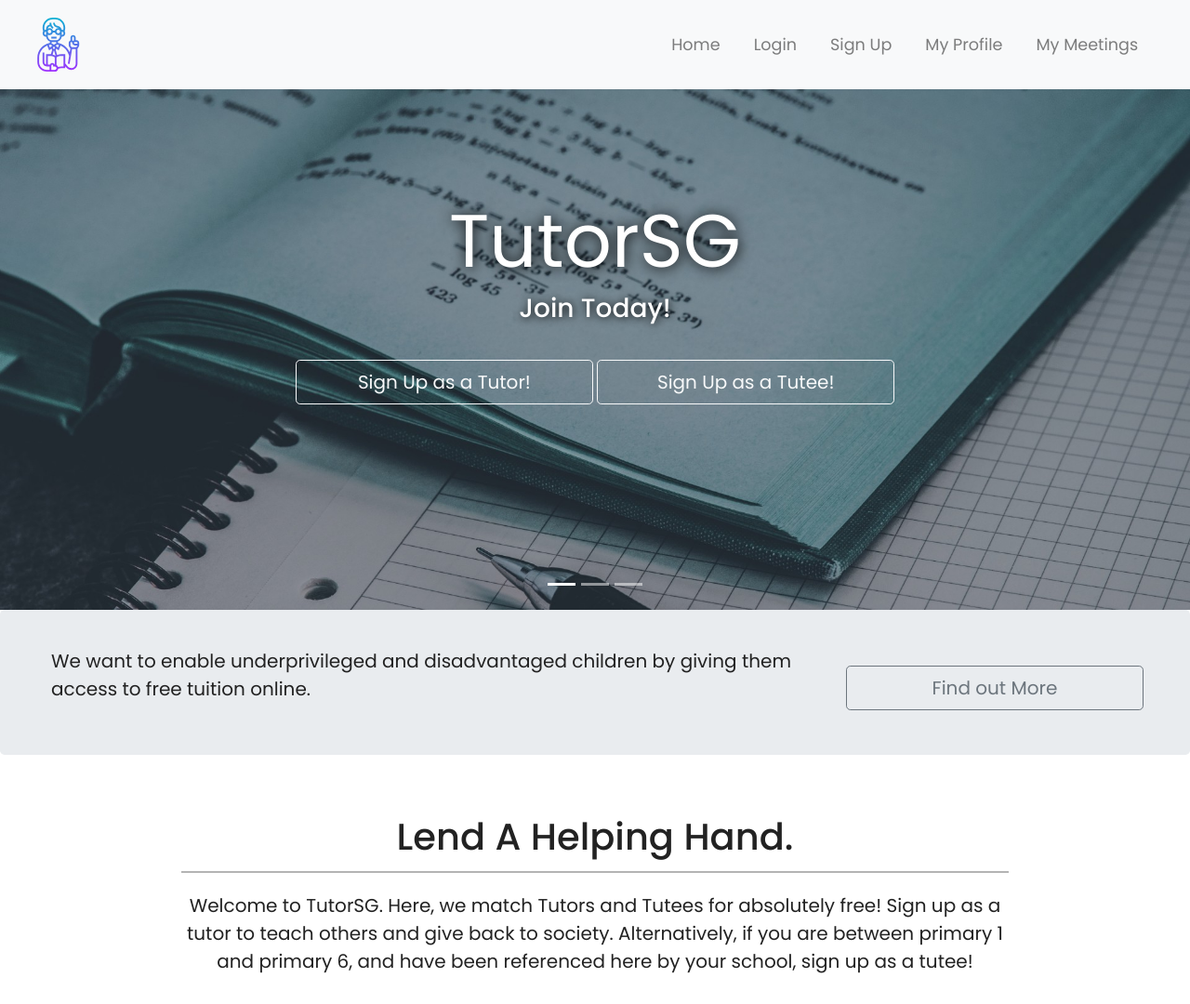
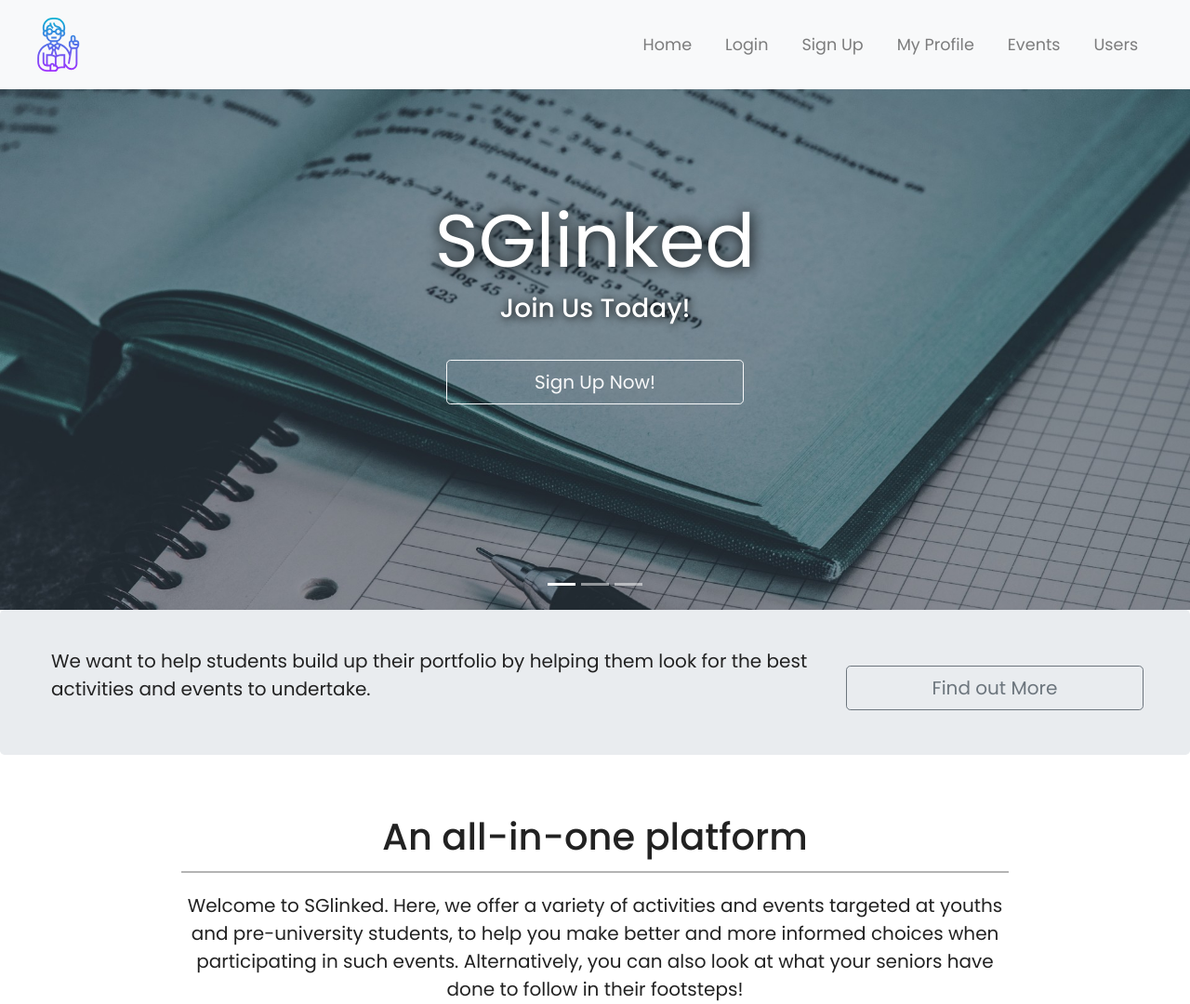
Before and after one commit to Evan-HJ/IntuitionV8, a Flask app: page / in a window 1280 px wide. Shown: the top 1080 px of the page at 93% size. Run offline with Flask 2, Linux system fonts and the light colour scheme; some libraries are stand-ins or nearby versions.

Commit message:
home.html done

```diff
--- a/server.py
+++ b/server.py
@@ -8,6 +8,10 @@ app = Flask(__name__, static_url_path='/static')
 @app.route('/', methods=['GET'])
 def home():
     return render_template('home.html')
+
+@app.route('/backup', methods=['GET'])
+def backup():
+    return render_template('backup home.html')
 
 @app.route('/meetings', methods=['GET'])
 def meetings():
--- a/templates/home.html
+++ b/templates/home.html
@@ -9,8 +9,6 @@
 {%endblock%}
 
 {%block body%}
-        <!-- <div class="content"> -->
-            <!-- IMAGE SLIDER -->
     <div class="intro">
         <div id = "slides" class="carousel slide" data-ride="carousel">
             <ul class = "carousel-indicators">
@@ -23,35 +21,33 @@
                 <div class="carousel-item active">
                     <img src="/static/images/intro.jpg">
                     <div class="carousel-caption">
-                            <h1 class = "display-2"> TutorSG</h1>
-                            <h3>Join Today!</h3>
-                            <a href='/tutor/signup'><button type="button" class = "btn btn-outline-light btn-lg"> Sign Up as a Tutor!</button></a>
-                            <a href="/tutee/signup"><button type="button" class = "btn btn-outline-light btn-lg"> Sign Up as a Tutee!</button></a>
+                        <h1 class = "display-2"> SGlinked</h1>
+                        <h3>Join Us Today!</h3>
+                        <a href="/signup"><button type="button" class = "btn btn-outline-light btn-lg"> Sign Up Now!</button></a>
                     </div>
                 </div>
                 <div class="carousel-item">
-                        <img src="/static/images/intro2.jpg">
+                    <img src="/static/images/intro_2.jpeg">
                     <div class="carousel-caption">
-                            <h1>Study with us!</h1>
-                            <a href="/tutee/signup"><button type="button" class = "btn btn-outline-light btn-lg"> Sign Up as a Tutee!</button></a>
+                        <h1>Find events</h1>
+                        <a href="/events"><button type="button" class = "btn btn-outline-light btn-lg"> Explore </button></a>
                     </div>
                 </div>
                 <div class="carousel-item">
                     <img src="/static/images/intro3.jpg">
                     <div class="carousel-caption">
-                            <h1>Volunteer today!</h1>
-                            <a href="/tutor/signup"><button type="button" class = "btn btn-outline-light btn-lg"> Sign Up as a Tutor!</button></a>
+                        <h1>Learn from seniors</h1>
+                        <a href="/users"><button type="button" class = "btn btn-outline-light btn-lg"> Explore </button></a>
                     </div>
                 </div>
             </div>
         </div>
     </div>
 
-
     <div class="container-fluid">
         <div class="row jumbotron">
             <div class = "col-xs-12 col-sm-12 col-md-9 col-lg-9">
-                    <p class = "lead">We want to enable underprivileged and disadvantaged children by giving them access to free tuition online.</p>
+                <p class = "lead">We want to help students build up their portfolio by helping them look for the best activities and events to undertake.</p>
             </div>
             <div class="col-xs-12 col-sm-12 col-md-3 col-lg-3 col-xl-2">
                 <a href="#about-us"> <button type="button" class="btn btn-outline-secondary btn-lg">Find out More</button> </a>
@@ -62,93 +58,12 @@
     <div class="container-fluid padding">
         <div class="row welcome text-center">
             <div class="col-12">
-                    <h1>Lend A Helping Hand.</h1>
+                <h1>An all-in-one platform</h1>
             </div>
             <hr>
             <div class="col-12">
-                    <p class = "lead">Welcome to TutorSG. Here, we match Tutors and Tutees for absolutely free! Sign up as a tutor to teach others and give back to society. Alternatively, if you are between primary 1 and primary 6, and have been referenced here by your school, sign up as a tutee!</p>
-                </div>
-            </div>
-        </div>
-
-        <div class="container-fluid padding">
-            <div class="row text-center padding">
-                <div class="col-xs-12 col-sm-6 col-md-3">
-                    <img src="/static/images/English.svg" class = "subject" width = 80px>
-                    <h3>Tutor English</h3>
-                </div>
-                <div class="col-xs-12 col-sm-6 col-md-3">
-                    <img src="/static/images/Math.svg" class = "subject" width = 80px>
-                    <h3>Tutor Math</h3>
-                </div>
-                <div class="col-xs-12 col-sm-6 col-md-3">
-                    <img src="/static/images/Chinese.svg" class = "subject" width = 80px>
-                    <h3>Tutor Chinese</h3>
-                </div>
-                <div class="col-xs-12 col-sm-6 col-md-3">
-                    <img src="/static/images/Science.svg" class = "subject" width = 80px>
-                    <h3>Tutor Science</h3>
-                </div>
-            </div>
-            <hr class = "my-4">
-        </div>
-
-        <hr class = "my-4">
-        <figure>
-            <div class="fixed-wrap">
-                <div id="fixed">
-                    <h1>Repetition is the Mother of Learning.</h1>
-                </div>
-            </div>
-        </figure>
-
-
-        <div class="container-fluid padding">
-            <div class="row welcome text-center">
-                <div class="col-12">
-                    <h1 class = "display-4">Join Us as a Tutor!</h1>
-                </div>
-                <hr>
-            </div>
-            <div class="text-container">
-                    <p class = "lead">Tutors can organise tutoring meetings with prospective tutees to teach them on basic concepts of English, Mother Tongue, Math and Science. This can really help boost the self-confidence of underprivileged tutees and give them an advantage in school</p>
-
-            </div>
-        </div>
-
-        <div class="container-fluid padding">
-            <div class="row padding">
-                <div class="col-md-4">
-                    <div class="card">
-                        <img class = "card-img-top" src="/static/images/tutor1.jpg">
-                        <div class="card-body">
-                            <h4 class = "card-title">Veronica</h4>
-                            <p class = "card-text"> Veronica has been tutoring with us for almost a year!</p>
-                            <a href="#" class = "btn btn-outline-secondary"> See Profile</a>
-                        </div>
-                    </div>
-                </div>
-
-                <div class="col-md-4">
-                    <div class="card">
-                        <img class = "card-img-top" src="/static/images/tutor2.jpg">
-                        <div class="card-body">
-                            <h4 class = "card-title">Quek Hui Ying</h4>
-                            <p class = "card-text"> Hui Ying is an Oxford undergraduate who tutors regularly.</p>
-                            <a href="#" class = "btn btn-outline-secondary"> See Profile</a>
-                        </div>
-                    </div>
-                </div>
-
-                <div class="col-md-4">
-                    <div class="card">
-                        <img class = "card-img-top" src="/static/images/tutor3.jpg">
-                        <div class="card-body">
-                            <h4 class = "card-title">Andy Teo</h4>
-                            <p class = "card-text"> Andy Teo has been tutoring underprivileged children for a large part of his life!</p>
-                            <a href="#" class = "btn btn-outline-secondary"> See Profile</a>
-                        </div>
-                    </div>
+                <p class = "lead">Welcome to SGlinked. Here, we offer a variety of activities and events targeted at youths and pre-university students, to help you make better and more informed choices when participating in such events. Alternatively, you can also look at what your seniors have done to follow in their footsteps!</p>
+                <p class="lead">Sign up now to start building your dream portfolio!</p>
             </div>
         </div>
     </div>
@@ -167,8 +82,9 @@
             <div class="row padding">
                 <div class="col-lg-6">
                     <h2>Our Mission</h2>
-                        <p>In Singapore’s competitive, meritocratic education system, disadvantaged and underprivileged children who are unable to afford tuition or other enrichment classes may find themselves struggling to keep up with school work and their peers.</p>
-                        <p> We want to help these children by providing a system that will match tutors and tutees. Ultimately, we hope that our website will encourage greater participation and enable more students to forge kinder and more compassionate school communities while simultaneously giving back to society.</p>
+                    <p>In pre-university studies, students often find it daunting to create portfolios to aid in their university or future job applications.</p>
+                    <p>We want to ease this process and help students find the best activities that are most suited to their passion, and by shortlisting the best activities that is most worth their time and effort.</p>
+                    <p>Ultimately, we hope to create a plotform for seinors to share their experiences, and recommend valuable opportunities to newer batches.</p>
                 </div>
 
                 <div class="col-lg-6">
@@ -180,14 +96,13 @@
 
     <hr>
 
-
     <div class="connect-container">
         <div class="container-fluid padding">
             <div class="row text-center padding">
                 <div class="col-12">
                     <h2>Connect</h2>
                     <div class="contact-us-container">
-                            <p>Feel free to contact us at SGtutor@gmail.com for further information. Alternatively, contact your school representative teacher-in-charge if you have any other questions. </p>
+                        <p>Feel free to contact us at SGlinked@gmail.com for further information.</p>
                     </div>
                 </div>
                 <div class="col-12 social padding">
@@ -199,8 +114,4 @@
             </div>
         </div>
     </div>
-
-
-        <!-- </div> -->
-
 {%endblock%}
--- a/templates/layout.html
+++ b/templates/layout.html
@@ -54,13 +54,14 @@
                     <li class = "nav-item">
                         <a class = "nav-link" href="/signup">Sign Up</a>
                     </li>
-
                     <li class = "nav-item">
                         <a class = "nav-link" href="/myprofile">My Profile</a>
                     </li>
-
                     <li class = "nav-item">
-                        <a class = "nav-link" href="/meetings">My Meetings</a>
+                        <a class = "nav-link" href="/events">Events</a>
+                    </li>
+                    <li class = "nav-item">
+                        <a class = "nav-link" href="/users">Users</a>
                     </li>
                 </ul>
             </div>
@@ -81,14 +82,14 @@
                     <img src="/static/images/logo-blank.svg" width = 57px>
                     <hr class = "light">
                     <p>123-456-789</p>
-                    <p>SGtutor@gmail.com</p>
+                    <p>SGlinked@gmail.com</p>
                     <p>Raffles Institution Lane</p>
                     <p>Singapore</p>
                 </div>
 
                 <div class="col-md-4">
                     <hr class = "light">
-                    <h5>School Partners</h5>
+                    <h5>Partners</h5>
                     <hr class = "light">
                     <p>Raffles Institution</p>
                     <p>Hwa Chong Institution</p>
@@ -112,7 +113,7 @@
 
                 <div class="col-12">
                     <hr class = "light-100">
-                    <h5>&copy;TutorSG. All rights reserved.</h5>
+                    <h5>&copy;SGlinked. All rights reserved.</h5>
 
                 </div>
 
```
Also changed, not shown: templates/backup home.html (added, +207 -0 lines), static/images/intro_2.jpeg (added). Lines whose indentation alone changed are shown as unchanged.
